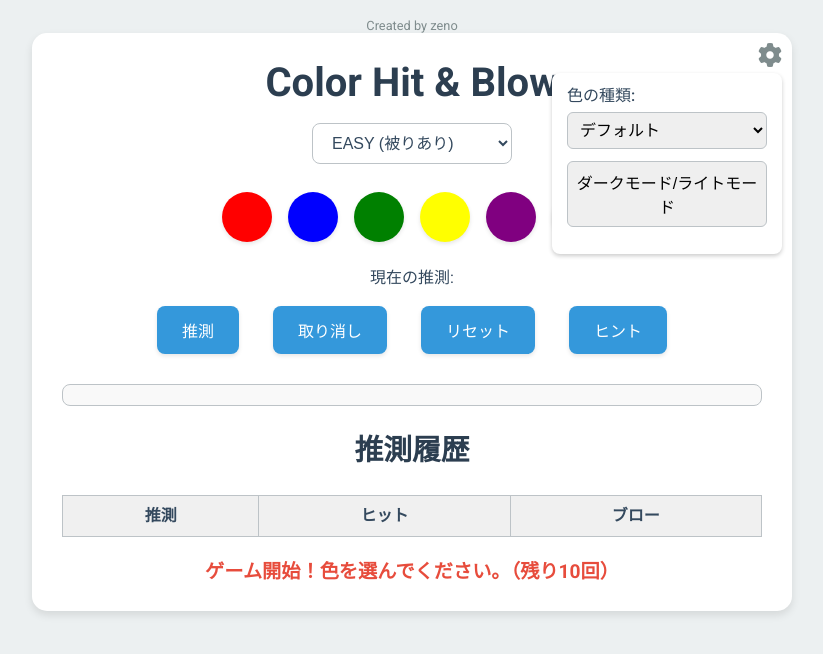
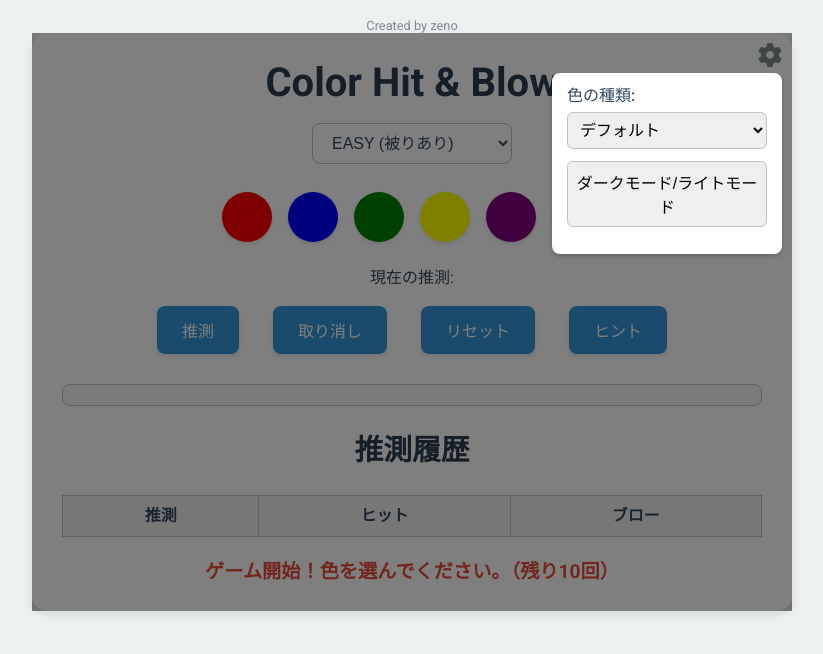
Before and after one commit to zenofreh/hit-blow, a plain HTML site: page index.html in a window 1280 px wide. Both pictures are taken after a click on the icon "設定". Shown: the whole page, without its empty margins (228-1051 px from the left). Drawn offline with Linux system fonts and the light colour scheme.

Commit message:
Update index.html

```diff
--- a/index.html
+++ b/index.html
@@ -489,6 +489,18 @@
             cursor: pointer;
         }
 
+        /* 設定メニューの外側をクリックで閉じるためのスタイル */
+        #game-container.settings-open::before {
+            content: "";
+            position: fixed;
+            top: 0;
+            left: 0;
+            width: 100%;
+            height: 100%;
+            background-color: rgba(0, 0, 0, 0.5); /* 半透明の背景 */
+            z-index: 5; /* 設定メニューより低いzIndex */
+        }
+
         @media (max-width: 600px) {
             #game-container {
                 width: 95%;
@@ -664,16 +676,48 @@
         let hintCount = 0; // ヒントの使用回数を制限するために初期化
         const maxHintCount = 1; // ヒントの最大使用回数を定義
 
+        const gameContainer = document.getElementById('game-container');
+        const settingsIcon = document.getElementById('settings-icon');
+        const settingsMenu = document.getElementById('settings-menu');
+
+        // 設定メニュー表示状態を管理
+        let settingsOpen = false;
+
         // ダークモードの切り替え
         function toggleDarkMode() {
             document.body.classList.toggle('dark-mode');
         }
 
         // 設定アイコンのクリックイベント
-        document.getElementById('settings-icon').addEventListener('click', () => {
-            const settingsMenu = document.getElementById('settings-menu');
-            settingsMenu.classList.toggle('show');
+        settingsIcon.addEventListener('click', (event) => {
+            event.stopPropagation(); // イベントの伝播を停止
+            settingsOpen = !settingsOpen;
+            updateSettingsMenuVisibility();
         });
+
+        // 設定メニューの外側をクリックで閉じるイベント
+        gameContainer.addEventListener('click', (event) => {
+            if (settingsOpen && !settingsMenu.contains(event.target) && event.target !== settingsIcon) {
+                closeSettingsMenu();
+            }
+        });
+
+        // 設定メニューの表示/非表示を切り替える関数
+        function updateSettingsMenuVisibility() {
+            if (settingsOpen) {
+                settingsMenu.classList.add('show');
+                gameContainer.classList.add('settings-open');
+            } else {
+                settingsMenu.classList.remove('show');
+                gameContainer.classList.remove('settings-open');
+            }
+        }
+
+        // 設定メニューを閉じる関数
+        function closeSettingsMenu() {
+            settingsOpen = false;
+            updateSettingsMenuVisibility();
+        }
 
         // ダークモード/ライトモード切り替えボタン
         document.getElementById('toggle-dark-mode').addEventListener('click', () => {
@@ -952,8 +996,8 @@
             startGame();
         });
 
-        // ヒントボタンの要素を取得
-        const hintButton = document.getElementById('hint-button');
+                // ヒントボタンの要素を取得
+                const hintButton = document.getElementById('hint-button');
         const hintDisplay = document.getElementById('hint');
 
         // ヒントボタンがクリックされたときの処理
```
